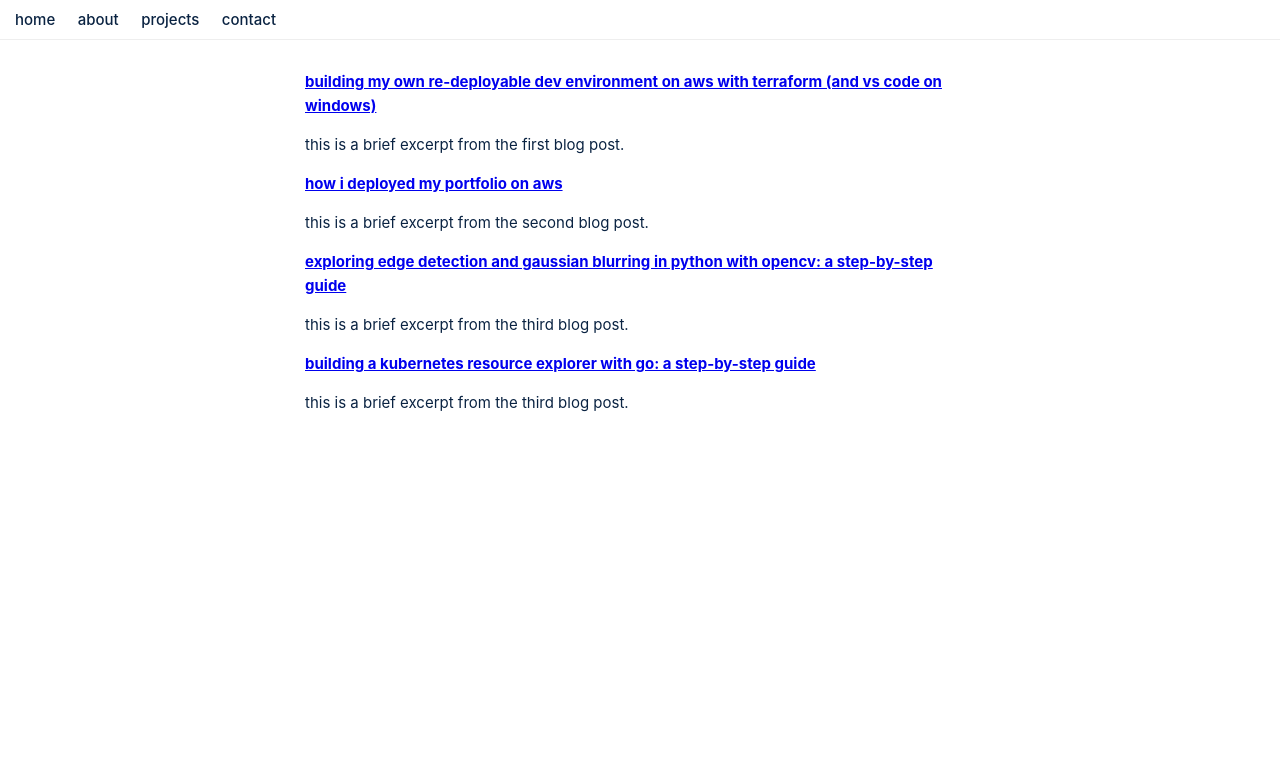
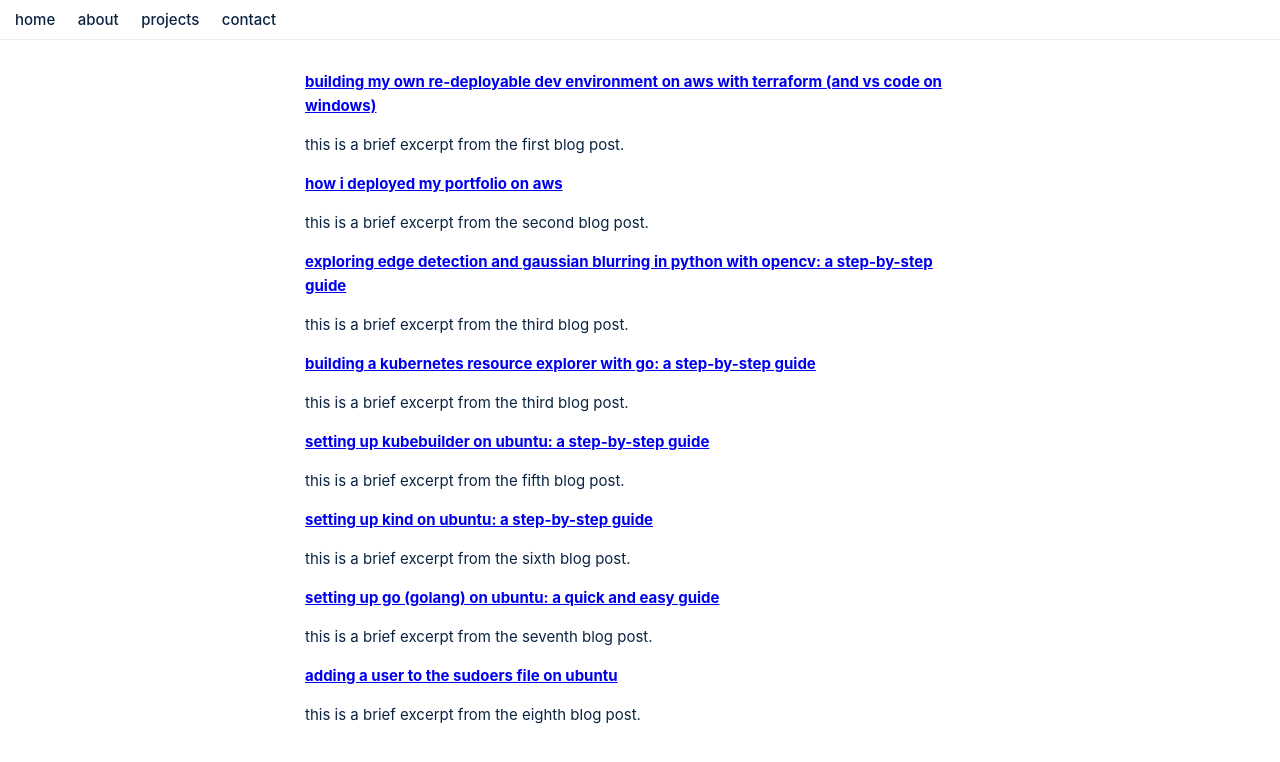
Before and after one commit to ukhanseecs/portfolio, a plain HTML site: page pages/blogs.html in a window 1280 px wide. Drawn offline with Linux system fonts and the light colour scheme.

Commit message:
Adds five new blog entries to blogs page
Introduces five new blog entries to the blogs page, covering topics such as setting up Kubebuilder, Kind, and Go on Ubuntu, as well as adding a user to the sudoers file. Enhances resource accessibility and content for readers.

```diff
--- a/pages/blogs.html
+++ b/pages/blogs.html
@@ -34,6 +34,22 @@
         <h2 class="blog-title"><a href="https://medium.com/@umerabdkhan2003/building-a-kubernetes-resource-explorer-with-go-a-step-by-step-guide-d8f36dd2ac44">Building a Kubernetes Resource Explorer with Go: A Step-by-Step Guide</a></h2>
         <p class="blog-excerpt">This is a brief excerpt from the third blog post.</p>
       </article>
+      <article class="blog">
+        <h2 class="blog-title"><a href="https://medium.com/@umerabdkhan2003/setting-up-kubebuilder-on-ubuntu-a-step-by-step-guide-f9a8f9a7138a">Setting Up Kubebuilder on Ubuntu: A Step-by-Step Guide</a></h2>
+        <p class="blog-excerpt">This is a brief excerpt from the fifth blog post.</p>
+      </article>
+      <article class="blog">
+        <h2 class="blog-title"><a href="https://medium.com/@umerabdkhan2003/setting-up-kind-on-ubuntu-a-step-by-step-guide-2cd71c1b203e">Setting Up Kind on Ubuntu: A Step-by-Step Guide</a></h2>
+        <p class="blog-excerpt">This is a brief excerpt from the sixth blog post.</p>
+      </article>
+      <article class="blog">
+        <h2 class="blog-title"><a href="https://medium.com/@umerabdkhan2003/setting-up-go-golang-on-ubuntu-a-quick-and-easy-guide-b86472fd1fdb">Setting Up Go (Golang) on Ubuntu: A Quick and Easy Guide</a></h2>
+        <p class="blog-excerpt">This is a brief excerpt from the seventh blog post.</p>
+      </article>
+      <article class="blog">
+        <h2 class="blog-title"><a href="https://medium.com/@umerabdkhan2003/adding-a-user-to-the-sudoers-file-on-ubuntu-be96076782fd">Adding a User to the Sudoers File on Ubuntu</a></h2>
+        <p class="blog-excerpt">This is a brief excerpt from the eighth blog post.</p>
+      </article>
     </section>
   </main>
 </body>
```
Also changed, not shown: pages/index.html (added).
